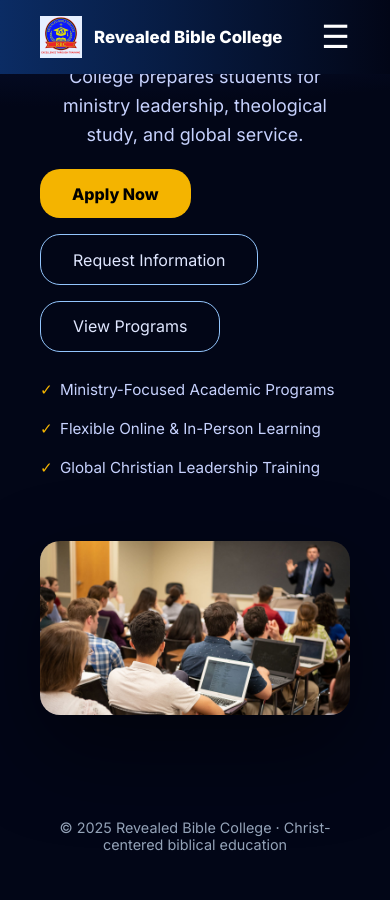
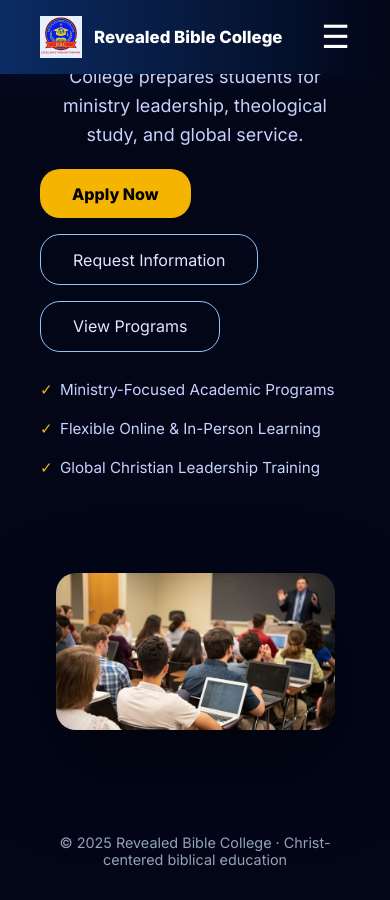
Before and after one commit to WillieKM/my-student-portal, a Jekyll site: the page built from index.html, in a window 390 px wide and 900 px high, scrolled down 467 px. Built offline with Jekyll 4.4.1, drawn with Linux system fonts in a browser that asks for light colours.

Commit message:
Update main.css

```diff
--- a/assets/css/main.css
+++ b/assets/css/main.css
@@ -378,3 +378,17 @@ body.menu-open {
     padding-top: 0;
   }
 }
+@media (max-width: 900px) {
+
+  .hero-inner {
+    grid-template-columns: 1fr !important;
+    text-align: center;
+  }
+
+  .hero img {
+    margin-top: 2rem;
+    max-width: 90%;
+    justify-self: center;
+  }
+
+}
```
